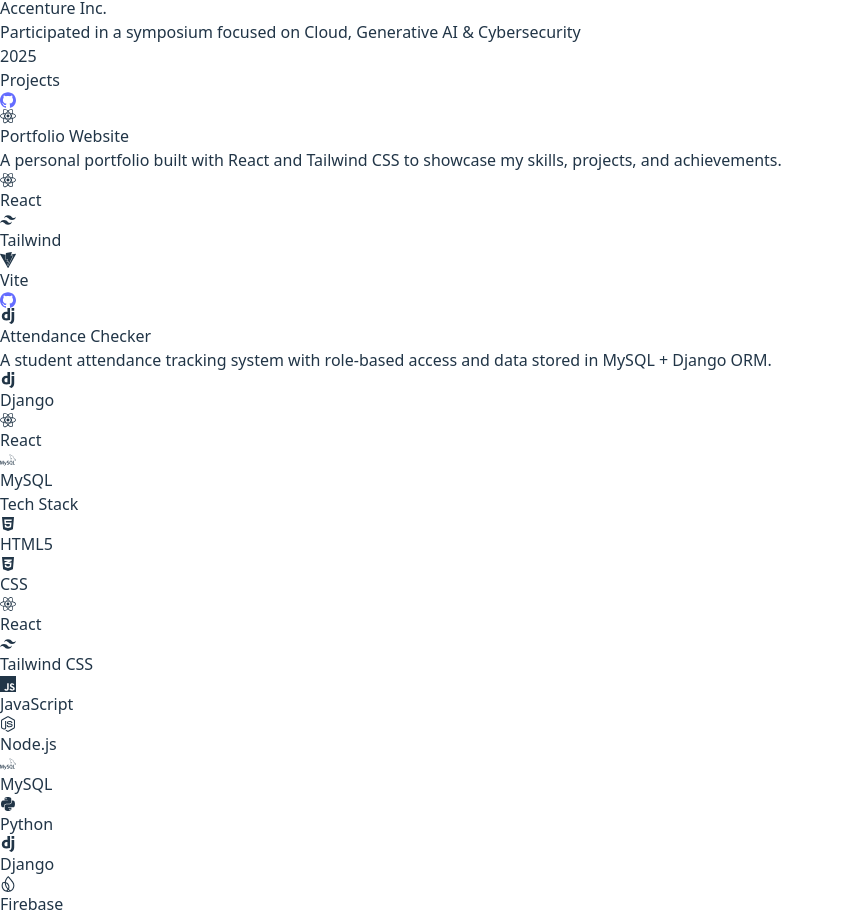
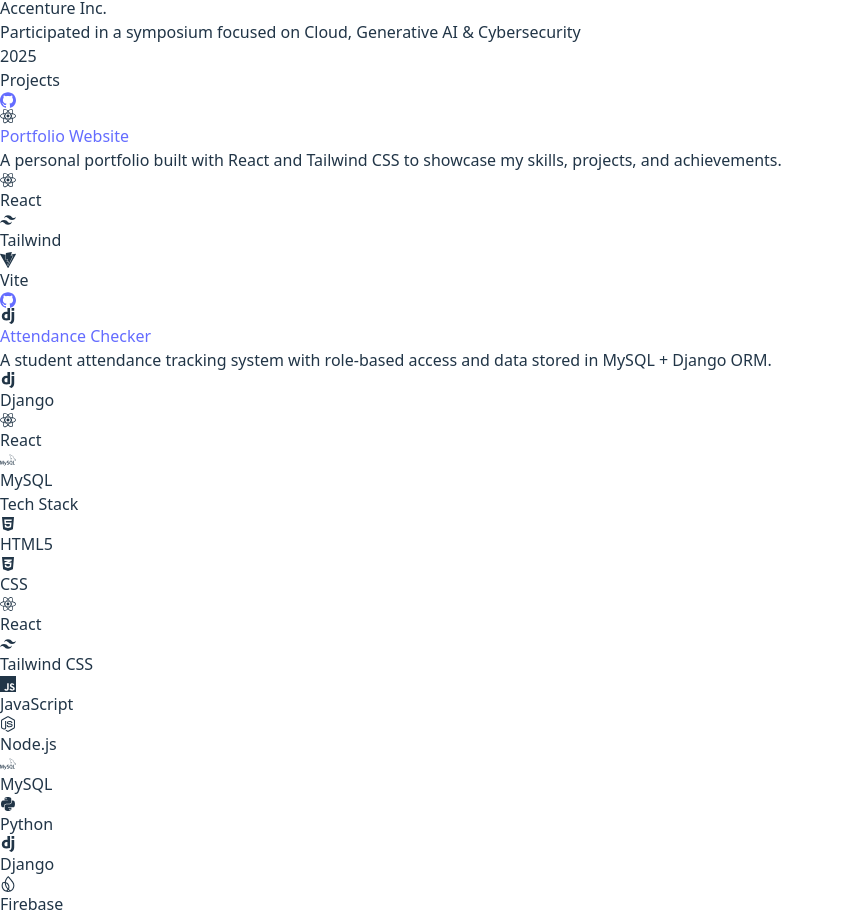
Before and after one commit to klint-droid/Portfolio, a React (Vite) app: page / in a window 1280 px wide. Shown: the part 1316-2231 px from the top of the page, without its empty margins (0-844 px from the left). Built offline with nearby package versions, Linux system fonts and the light colour scheme.

Commit message:
add project link to each projects in Project.jsx

```diff
--- a/src/components/Projects.jsx
+++ b/src/components/Projects.jsx
@@ -48,7 +48,7 @@
                         </a>
                         <div className="flex items-center gap-3 mt-6">
                             {proj.icon}
-                            <h3 className="text-xl font-semibold">{proj.title}</h3>
+                            <h3 className="text-xl font-semibold"><a href={proj.link}>{proj.title}</a></h3>
                         </div>
                         <p className="text-sm mt-3">{proj.description}</p>
 
```
